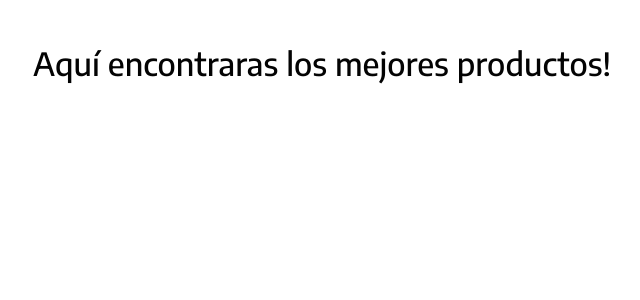
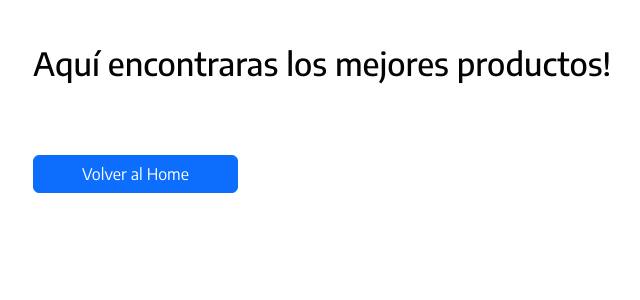
Before and after one commit to Herzogs/ganic, a Java web app: template src/main/webapp/WEB-INF/vistas/ingredientes.jsp in a window 1280 px wide. Shown: the part 469-769 px from the top of the page, without its empty margins (49-689 px from the left). Run offline with Spring Boot 4, a stand-in JSP engine, Linux system fonts and the light colour scheme; the template is opened without the code that fills it, so the values that code supplies are empty; the project's own start-up code is not run, and a stand-in starts its controllers and pages; some libraries are stand-ins or nearby versions.

Commit message:
Fix redirect

```diff
--- a/src/main/java/ar/edu/unlam/tallerweb1/delivery/ControladorLogin.java
+++ b/src/main/java/ar/edu/unlam/tallerweb1/delivery/ControladorLogin.java
@@ -68,6 +68,6 @@ public class ControladorLogin {
 	// Escucha la url /, y redirige a la URL /login, es lo mismo que si se invoca la url /login directamente.
 	@RequestMapping(path = "/", method = RequestMethod.GET)
 	public ModelAndView inicio() {
-		return new ModelAndView("redirect:/login");
+		return new ModelAndView("redirect:/home");
 	}
 }
--- a/src/main/webapp/WEB-INF/vistas/home.jsp
+++ b/src/main/webapp/WEB-INF/vistas/home.jsp
@@ -40,11 +40,11 @@
 			<div class="row">
 				<div class="col-6 text-center">
 					<h4 class="pt-5 pb-3">Comenzá a prepararlo <span class="text-success">YA</span> !</h4>
-					<button class="btn btn-success rounded-pill px-5">CREAR PEDIDO</button>
+					<a href="tipos-de-panes" class="btn btn-success rounded-pill px-5">CREAR PEDIDO</a>
 				</div>
 				<div class="col-6 text-center">
 					<h4 class="pt-5 pb-3">Ver <span class="text-success">TODOS</span> los ingredientes !</h4>
-					<button class="btn btn-success rounded-pill px-5">VER INGREDIENTES</button>
+					<a href="ingredientes" class="btn btn-success rounded-pill px-5">VER INGREDIENTES</a>
 				</div>
 			</div>
 		</div>
--- a/src/main/webapp/WEB-INF/vistas/ingredientes.jsp
+++ b/src/main/webapp/WEB-INF/vistas/ingredientes.jsp
@@ -14,9 +14,9 @@
     <nav class="nav_style d-flex align-items-center">
         <div class="container">
             <div class="text-center">
-                <a href="">Home</a>
+                <a href="home">Home</a>
                 <a href="">Menu</a>
-                <a href=""><img src="img/ganiclogo.png" class="img-fluid logo_style" alt="Logo"></a>
+                <a href="home"><img src="img/ganiclogo.png" class="img-fluid logo_style" alt="Logo"></a>
                 <a href="">Contacto</a>
                 <a href="">Nosotros</a>
             </div>
@@ -53,8 +53,8 @@
                     </div>
                     </div>
                 </c:forEach>
-
             </div>
+            <a href="home" class="btn btn-primary px-5 my-5">Volver al Home</a>
         </div>
     </section>
 </main>
```
